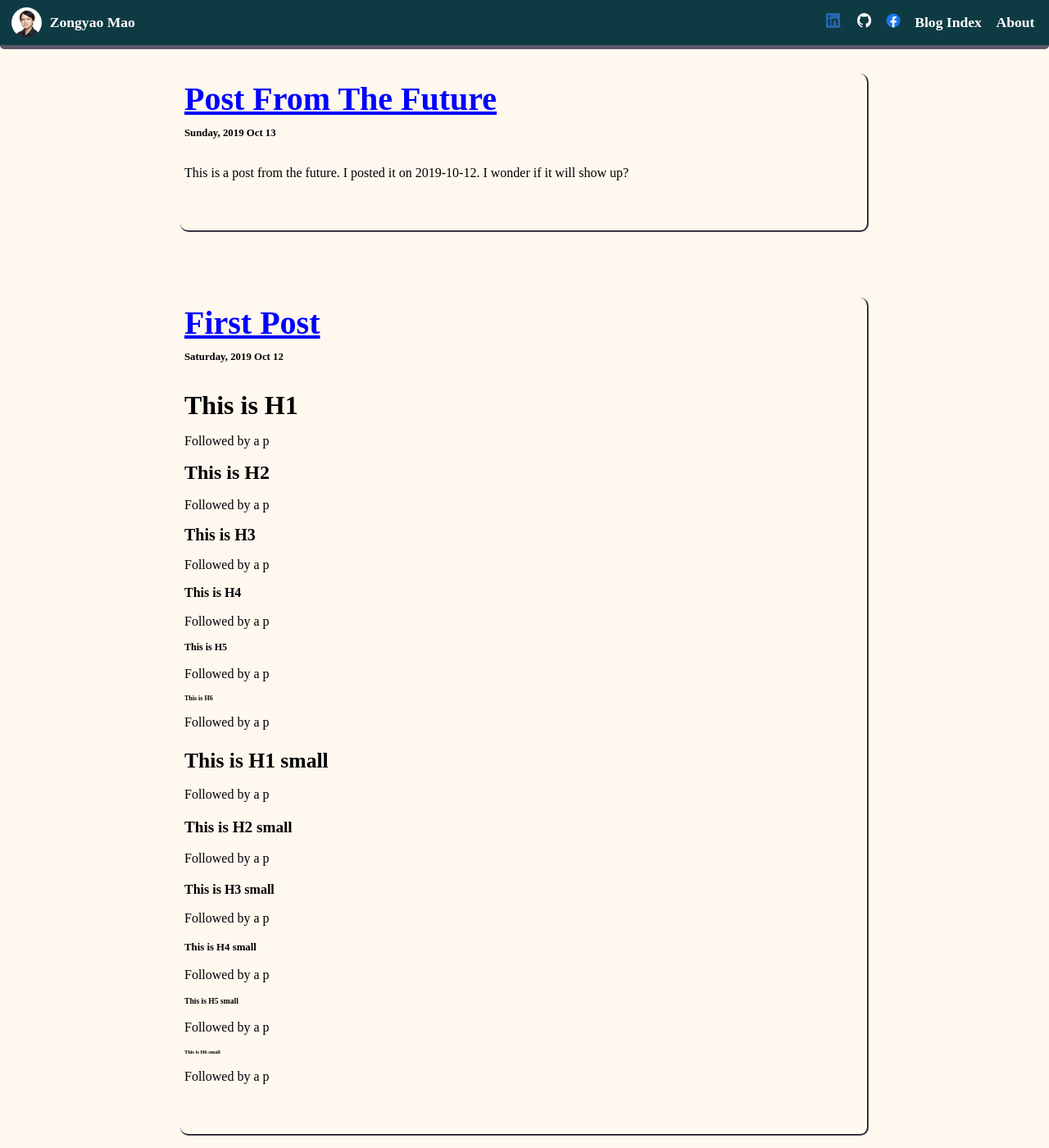
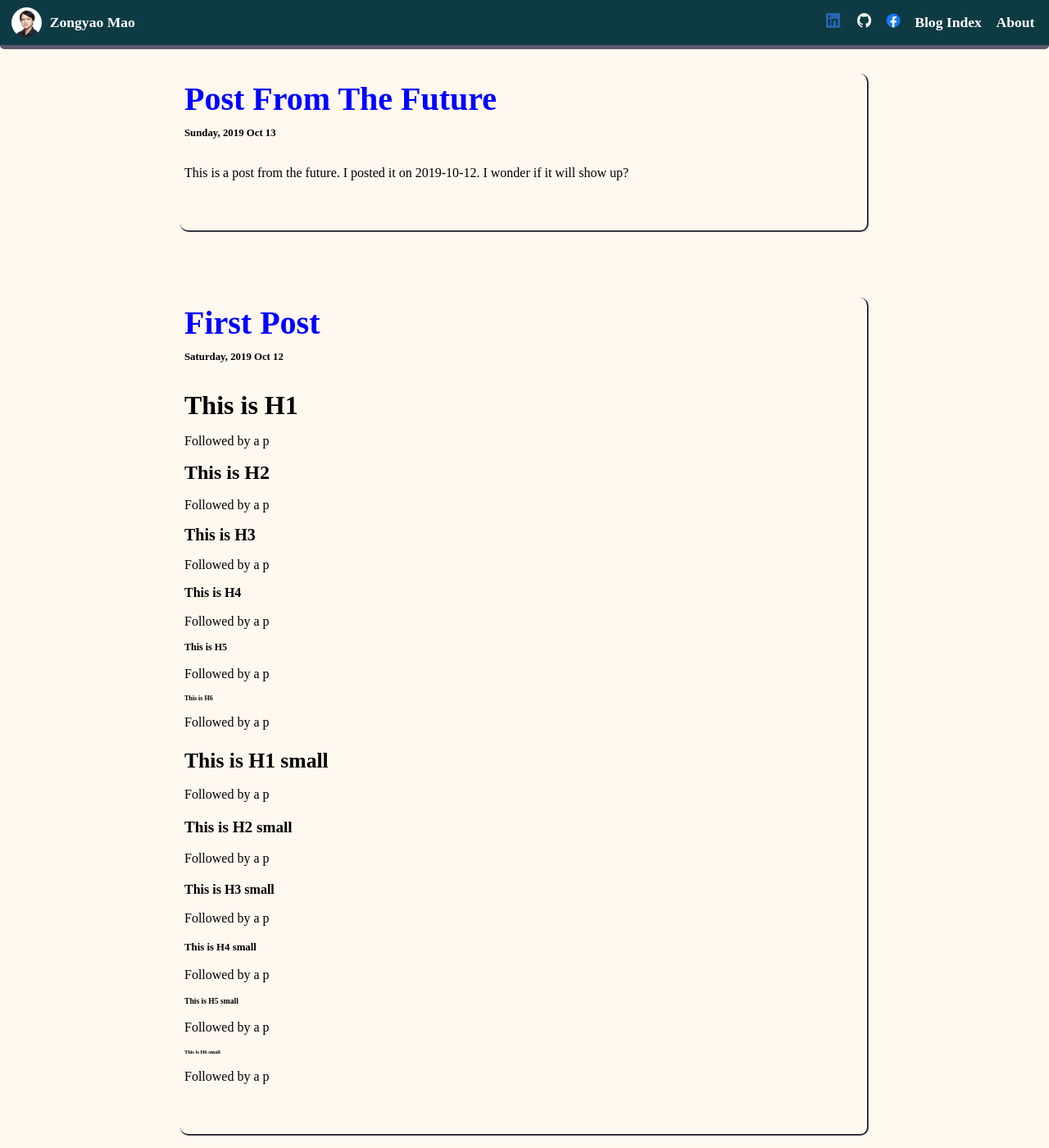
Before and after one commit to evozong/evozong.github.io, a Jekyll site: the page built from index.md, in a window 1280 px wide and 1400 px high. Shown: the whole window at 82% size. Built offline with Jekyll 4.4.1, drawn with Linux system fonts in a browser that asks for light colours.

Commit message:
Remove hyperlink underline by default and only show underline on hover.

```diff
--- a/assets/css/app.css
+++ b/assets/css/app.css
@@ -10,6 +10,10 @@ img {
 
 a, a:visited {
   color: blue;
+  text-decoration: none;
+}
+a:hover {
+  text-decoration: underline;
 }
 
 h1, h2, h3, h4, h5, h6 {
```
